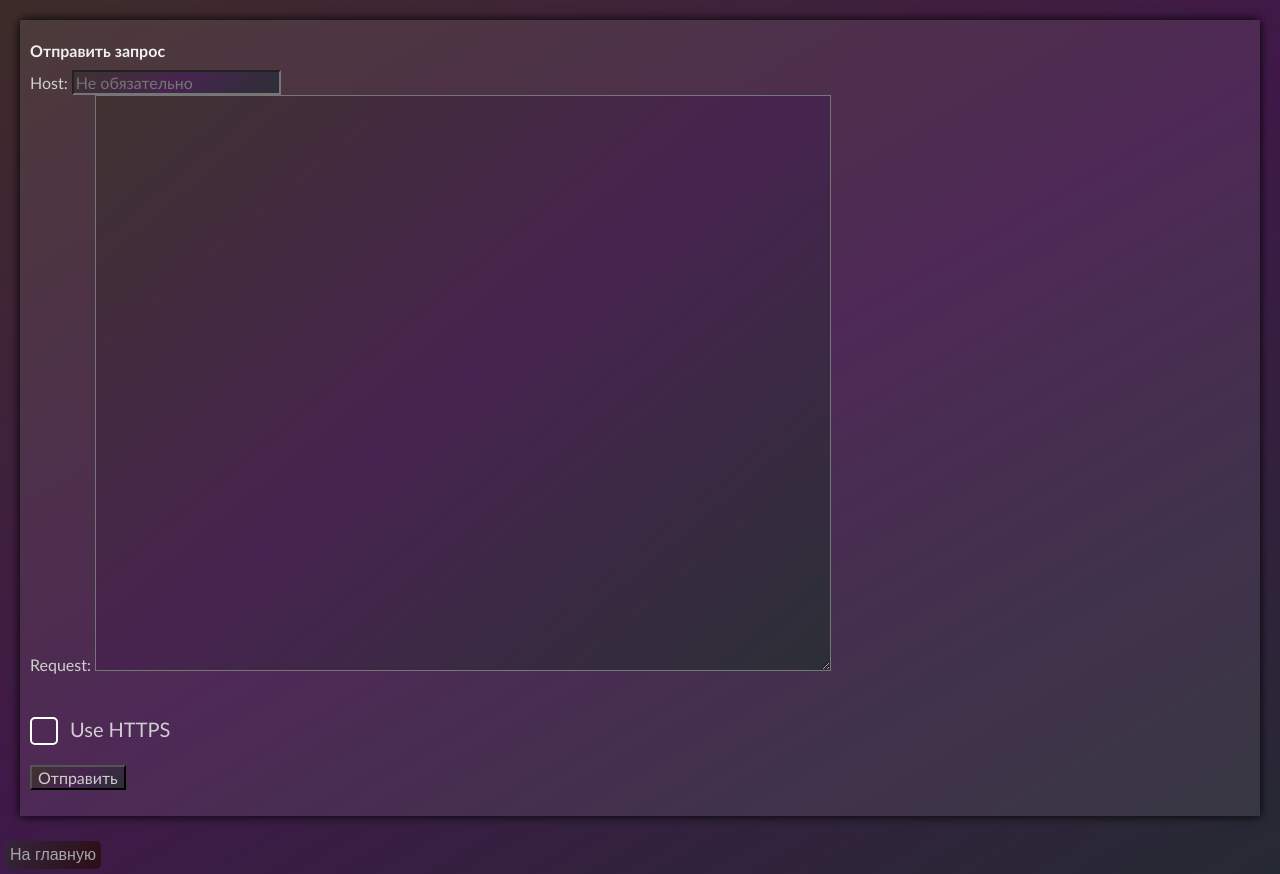
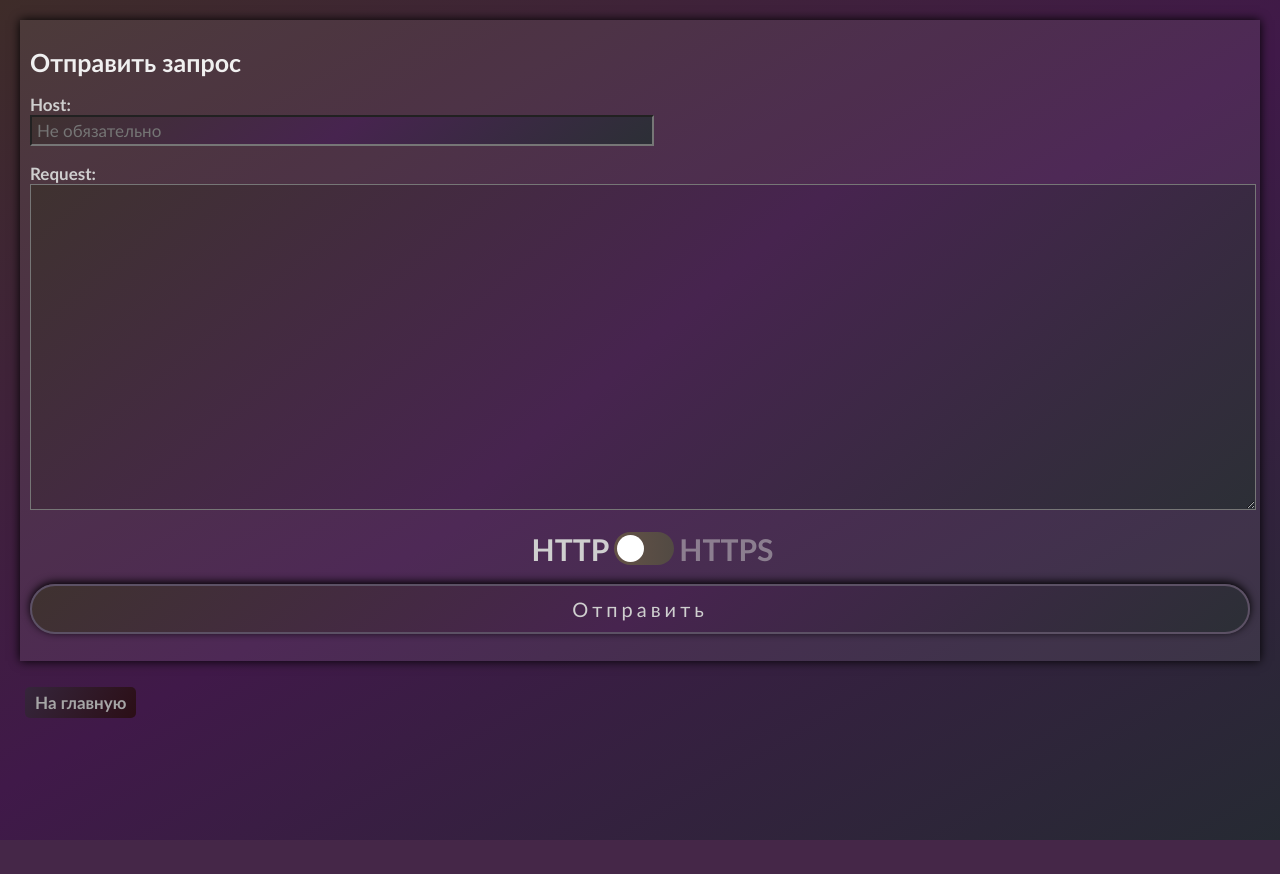
Before and after one commit to SergTyapkin/proxy-server, a Flask app: page /request in a window 1280 px wide. After the commit the page ends 840 px from the top, so only its background shows below. Run offline with Flask 2, Linux system fonts and the light colour scheme.

Commit message:
Сделал интерфейс лучше. Добавил страницу настроек

```diff
--- a/main_interface.py
+++ b/main_interface.py
@@ -92,6 +92,11 @@ def repeat_request(id):
     return render_template("response.html", headers=headers, response=response)
 
 
+@app.route("/options")
+def options():
+    return render_template("options.html")
+
+
 @app.route("/clear_db")
 def clear_db():
     DB.clear()
--- a/static/styles.css
+++ b/static/styles.css
@@ -3,37 +3,18 @@ body {
     min-height: 100vh;
     background: linear-gradient(-30deg, #262a33 0%, #401949 50%, #3e2c29 100%);
 }
-h1 {
-    color: #F0F0F0
-}
-.m-10 {
-    margin: 10px;
-}
-
-.response,
-.headers,
-form {
-    margin: 20px;
-    padding: 10px;
-    background: rgba(255, 255, 255, 0.07);
-    box-shadow: 0 0 10px black;
-}
-form input,
-form textarea {
-    background: linear-gradient(-40deg, #2c2f36 0%, #47244f 50%, #3f3230 100%);
-}
-form input:disabled {
-    opacity: 0.5;
-}
-
 * {
     color: #CFCFCF;
     font-family: Calibri;
-    font-size: 16px;
+    font-weight: bold;
+    font-size: 17px;
 
     scrollbar-width: thin;
     scrollbar-color: #2e173d #484040;
     scrollbar-highlight-color: #392946;
+}
+h1 {
+    font-size: 25px;
 }
 *::-webkit-scrollbar {
     height: 12px;
@@ -48,6 +29,88 @@ form input:disabled {
 }
 *::-webkit-scrollbar-thumb:hover {
   background-color: #392946;
+}
+
+h1 {
+    color: #F0F0F0
+}
+.m-10 {
+    margin: 10px;
+}
+.m-20 {
+    margin: 20px;
+}
+.absolute-wrapper {
+    position: relative;
+    height: 40px;
+    width: 100%;
+}
+.absolute-wrapper > * {
+    position: absolute;
+}
+
+svg.options {
+    overflow: visible;
+    fill: #ffffff15;
+    stroke: #e7b39c80;
+    stroke-width: 800px;
+    margin: 7px;
+    height: 26px;
+    width: 26px;
+    cursor: pointer;
+    transition: transform 0.3s ease, fill 0.2s ease, stroke 0.2s ease;
+    right: 0;
+}
+svg.options:hover {
+    transform: rotate(45deg);
+    fill: #ffffff30;
+    stroke: #e7b39cFF;
+}
+
+.response,
+.headers,
+form {
+    margin: 0;
+    padding: 10px;
+    background: rgba(255, 255, 255, 0.07);
+    box-shadow: 0 0 10px black;
+}
+form input,
+form textarea {
+    background: linear-gradient(-40deg, #2c2f36 0%, #47244f 50%, #3f3230 100%);
+    font-weight: normal;
+}
+form input {
+    width: 50%;
+    padding: 3px 5px;
+}
+form textarea {
+    resize: vertical;
+    width: 100%;
+    height: 320px;
+}
+form input:disabled {
+    opacity: 0.5;
+}
+form input[type="submit"] {
+    width: 100%;
+    height: 50px;
+    font-size: 20px;
+    letter-spacing: 4px;
+    outline: none;
+    border: #5c5165 2px solid;
+    border-radius: 25px;
+    box-shadow: 0 -2px 8px black;
+    margin-top: 0;
+    margin-bottom: 0;
+    cursor: pointer;
+    transition: box-shadow 0.3s ease, border 0.3s ease, margin-top 0.3s ease, margin-bottom 0.3s ease;
+}
+form input[type="submit"]:hover {
+    border: #7c7186 2px solid;
+    box-shadow: 0 -2px 3px black;
+    margin-top: -2px;
+    margin-bottom: 2px;
 }
 
 .table-container {
@@ -76,32 +139,17 @@ th {
 }
 
 button {
-    padding: 5px;
+    padding: 5px 10px;
     border-radius: 5px;
     margin: 5px;
     border: none;
     outline: none;
     color: #A6A6A6;
     cursor: pointer;
-    font-family: sans-serif;
-    font-size: 1em;
-    letter-spacing: 0px;
     background: linear-gradient(120deg, #3c3554 10%, #2b0e16 100%);
     background-size: 200% 100%;
     background-position-x: 100%;
     transition: color 0.3s, background-position-x 0.3s;
-}
-button.attention {
-    width: 100%;
-    height: 100%;
-    background: linear-gradient(120deg, #5f4179 0%, #332726 100%);
-    box-shadow: 3px 2px 3px black;
-    background-size: 200% 100%;
-    background-position-x: 100%;
-    border-radius: 7px;
-    font-weight: bold;
-    letter-spacing: 0px;
-    transition: color 0.3s, background 0.3s, box-shadow 0.3s;
 }
 .active {
     color: #e7b39c;
@@ -109,13 +157,15 @@ button.attention {
 }
 
 
-.fullwidth {
+.fullsize {
     width: 100%;
+    height: 100%;
     margin: 0;
     padding: 10px;
     border-radius: 0;
 }
 
+/* switch-button */
 .switch-container {
     display: flex;
     margin-left: 25px;
@@ -131,11 +181,11 @@ button.attention {
 }
 .switch-btn {
     display: inline-block;
-    width: 72px;
-    height: 38px;
-    border-radius: 19px;
+    width: 2em;
+    height: 1.1em;
+    border-radius: 0.55em;
     background: linear-gradient(to right, #645247 0, #524a43 40%, #743ed0 60%, #6d118c 100%);
-    background-size: 180px 100%;
+    background-size: 5em 100%;
     z-index: 0;
     margin: 0;
     padding: 0;
@@ -146,25 +196,26 @@ button.attention {
 }
 .switch-btn::after {
     content: "";
-    height: 32px; /* высота кнопки */
-    width: 32px; /* ширина кнопки */
-    border-radius: 17px;
+    height: 0.9em; /* высота кнопки */
+    width: 0.9em; /* ширина кнопки */
+    border-radius: 0.45em;
     background: #fff;
-    top: 3px; /* положение кнопки по вертикали относительно основы */
-    left: 3px; /* положение кнопки по горизонтали относительно основы */
+    top: 0.1em; /* положение кнопки по вертикали относительно основы */
+    left: 0.1em; /* положение кнопки по горизонтали относительно основы */
     transition-duration: 300ms;
     position: absolute;
     z-index: 1;
 }
 .switch-on {
-    background-position-x: -100px;
+    background-position-x: -3em;
 }
 .switch-on::after {
-    left: 37px;
+    left: 1em;
 }
 
 
-
+/* Checkbuttons */
+/*
 .group {
 	display: flex;
 	align-items: center;
@@ -201,7 +252,6 @@ label.checkbox:before {
 	z-index: -1;
 }
 
-/* Checked */
 input[type="checkbox"]:checked + label.checkbox {
     font-style: italic;
 	padding-left: 1em;
@@ -215,14 +265,13 @@ input[type="checkbox"]:checked + label.checkbox:before {
 	background: white;
 }
 
-/* Transition */
 label.checkbox,
 label.checkbox::before {
 	-webkit-transition: .25s all ease;
 	-o-transition: .25s all ease;
 	transition: .25s all ease;
 }
-
+*/
 
 @media(hover: hover) and (pointer: fine) {
     button {
--- a/templates/send_request.html
+++ b/templates/send_request.html
@@ -1,24 +1,48 @@
 {% extends "template.html" %}
 {% block content %}
 
-<body>
+<body class="m-20">
     <form action="" method="post">
         <h1>Отправить запрос</h1>
-        <label for="host">Host:</label>
+        <label for="host">Host:</label><br>
         <input id="host" type="text" name="host" placeholder="Не обязательно" value="{{ host }}">
 
-        <br>
-        <label for="request">Request:</label>
-        <textarea id="request" name="request" cols="80" rows="30">{{ request }}</textarea>
+        <p>
+        <label for="request">Request:</label><br>
+        <textarea id="request" name="request">{{ request }}</textarea>
+        </p>
 
-        <p></p>
-        <br>
-        <input id="https" type="checkbox" name="https">
-        <label for="https" class="checkbox">Use HTTPS</label>
+        <input id="https" type="checkbox" hidden name="https">
+
+        <p id="container" class="switch-container">
+            <span class="">HTTP</span>
+            <span id="switch" class="switch-btn"></span>
+            <span class="hidden">HTTPS</span>
+        </p>
 
         <p><input type="submit" value="Отправить"></p>
     </form>
+    <br>
     <button onclick="document.location='/'">На главную</button>
 </body>
 
+<script>
+    const container = document.getElementById('container');
+    const switchButton = document.getElementById('switch');
+    const httpsInput = document.getElementById('https');
+    switchButton.addEventListener('click', () => {
+        if (switchButton.classList.contains("switch-on")) {
+            httpsInput.removeAttribute("checked");
+            switchButton.classList.remove("switch-on");
+            container.firstElementChild.classList.remove("hidden");
+            container.lastElementChild.classList.add("hidden");
+        } else {
+            httpsInput.setAttribute("checked", "");
+            switchButton.classList.add("switch-on");
+            container.firstElementChild.classList.add("hidden");
+            container.lastElementChild.classList.remove("hidden");
+        }
+    });
+</script>
+
 {% endblock %}
```
Also changed, not shown: database.py (+19 -15 lines), templates/options.html (added, +11 -0 lines), templates/requests.html (+6 -1 lines), templates/response.html (+6 -6 lines).
